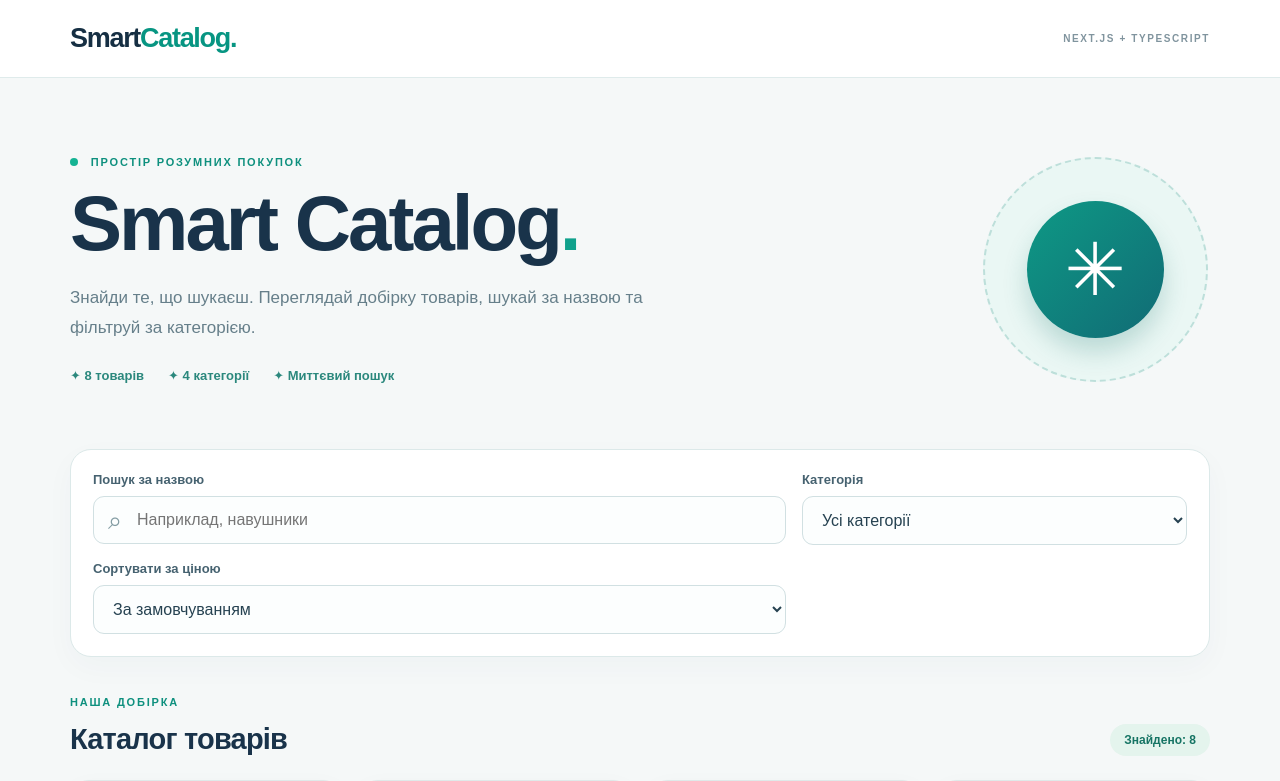
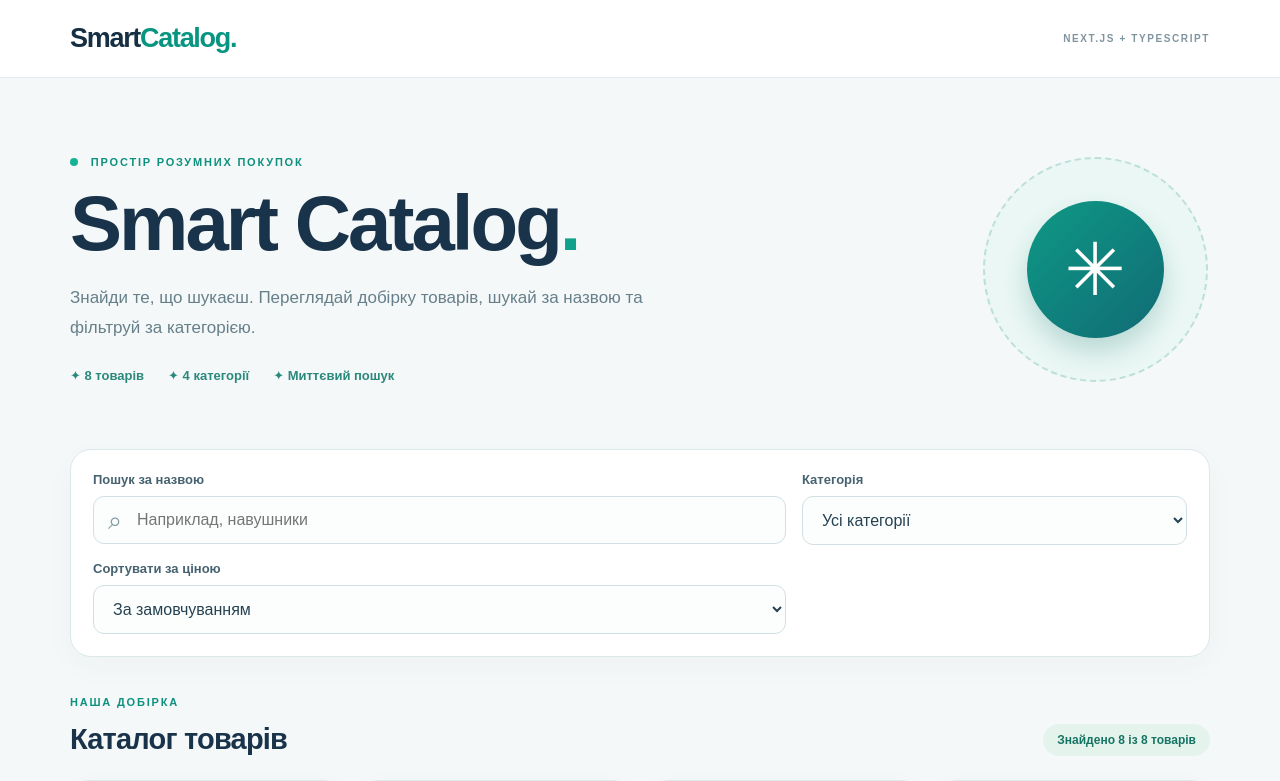
Before and after one commit to parashchuk23-oss/html-homework, a Next.js app in the folder nextjs-task-1-smart-catalog/: page / in a window 1280 px wide. Shown: the top 781 px of the page. Built offline with nearby package versions, Linux system fonts and the light colour scheme.

Commit message:
Smart Catalog module 12 task 2: 02_found_counter

```diff
--- a/nextjs-task-1-smart-catalog/src/components/Catalog.tsx
+++ b/nextjs-task-1-smart-catalog/src/components/Catalog.tsx
@@ -74,7 +74,7 @@ export default function Catalog() {
             <p className="eyebrow">НАША ДОБІРКА</p>
             <h2 id="catalog-heading">Каталог товарів</h2>
           </div>
-          <span className="items-count" aria-live="polite">Знайдено: {visibleProducts.length}</span>
+          <span className="items-count" aria-live="polite" role="status">Знайдено {visibleProducts.length} із {products.length} товарів</span>
         </div>
 
         {visibleProducts.length > 0 ? (
```
